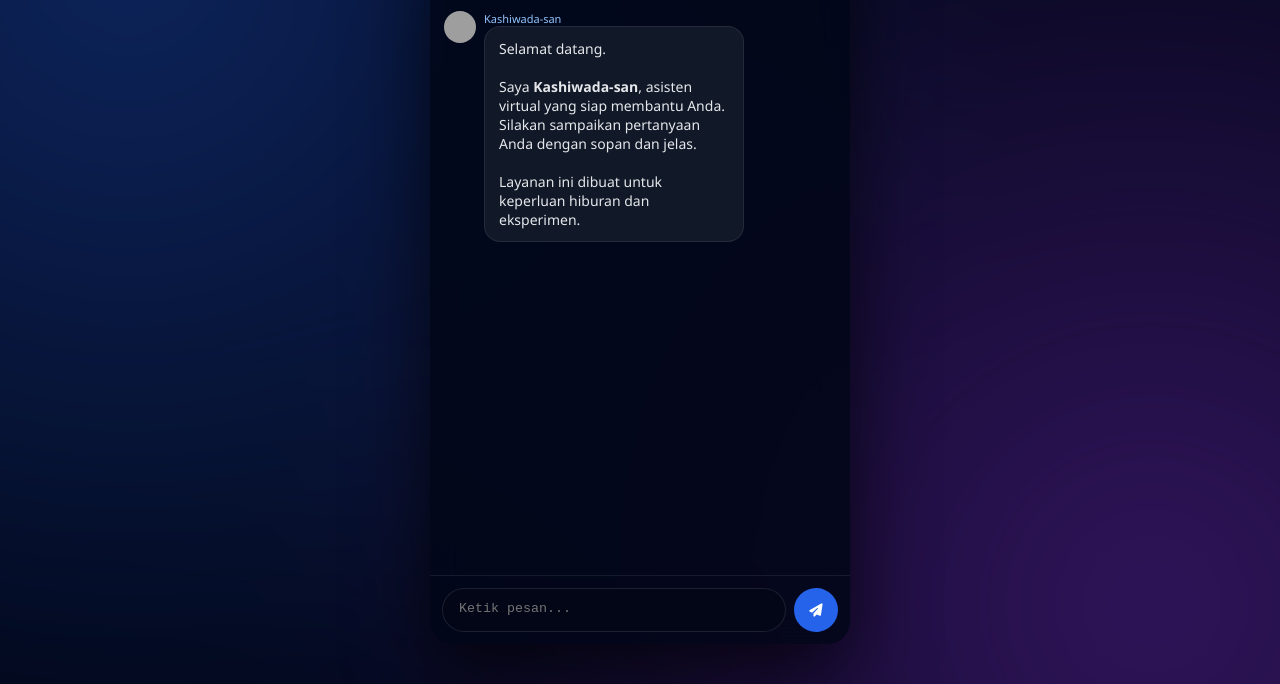
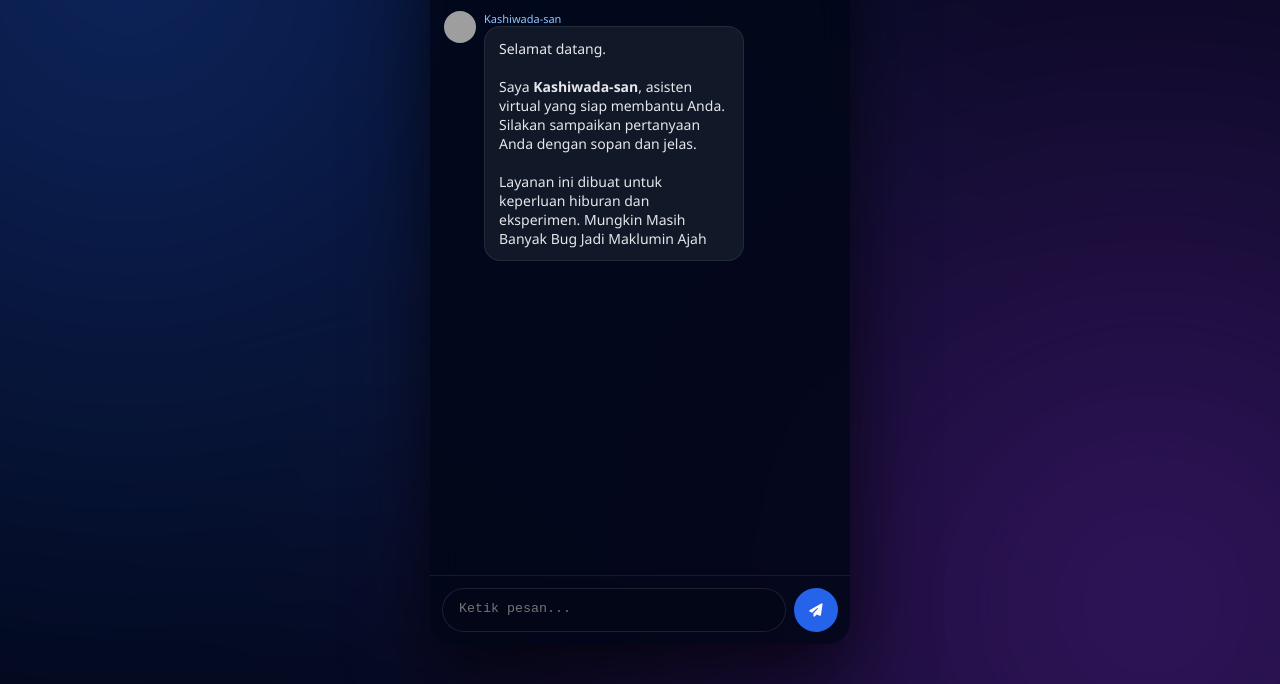
Before and after one commit to lolotnjing/bot, a plain HTML site: page index.html in a window 1280 px wide. Shown: the part 116-800 px from the top of the page. Drawn offline with Linux system fonts and the light colour scheme; grey boxes are pictures that could not be loaded.

Commit message:
Modify welcome message in index.html
Updated welcome message to include a note about potential bugs.

```diff
--- a/index.html
+++ b/index.html
@@ -79,7 +79,7 @@ window.onload = () => {
             Selamat datang.<br><br>
             Saya <b>Kashiwada-san</b>, asisten virtual yang siap membantu Anda.
             Silakan sampaikan pertanyaan Anda dengan sopan dan jelas.<br><br>
-            Layanan ini dibuat untuk keperluan hiburan dan eksperimen.
+            Layanan ini dibuat untuk keperluan hiburan dan eksperimen. Mungkin Masih Banyak Bug Jadi Maklumin Ajah
           </div>
         </div>
       </div>
```
